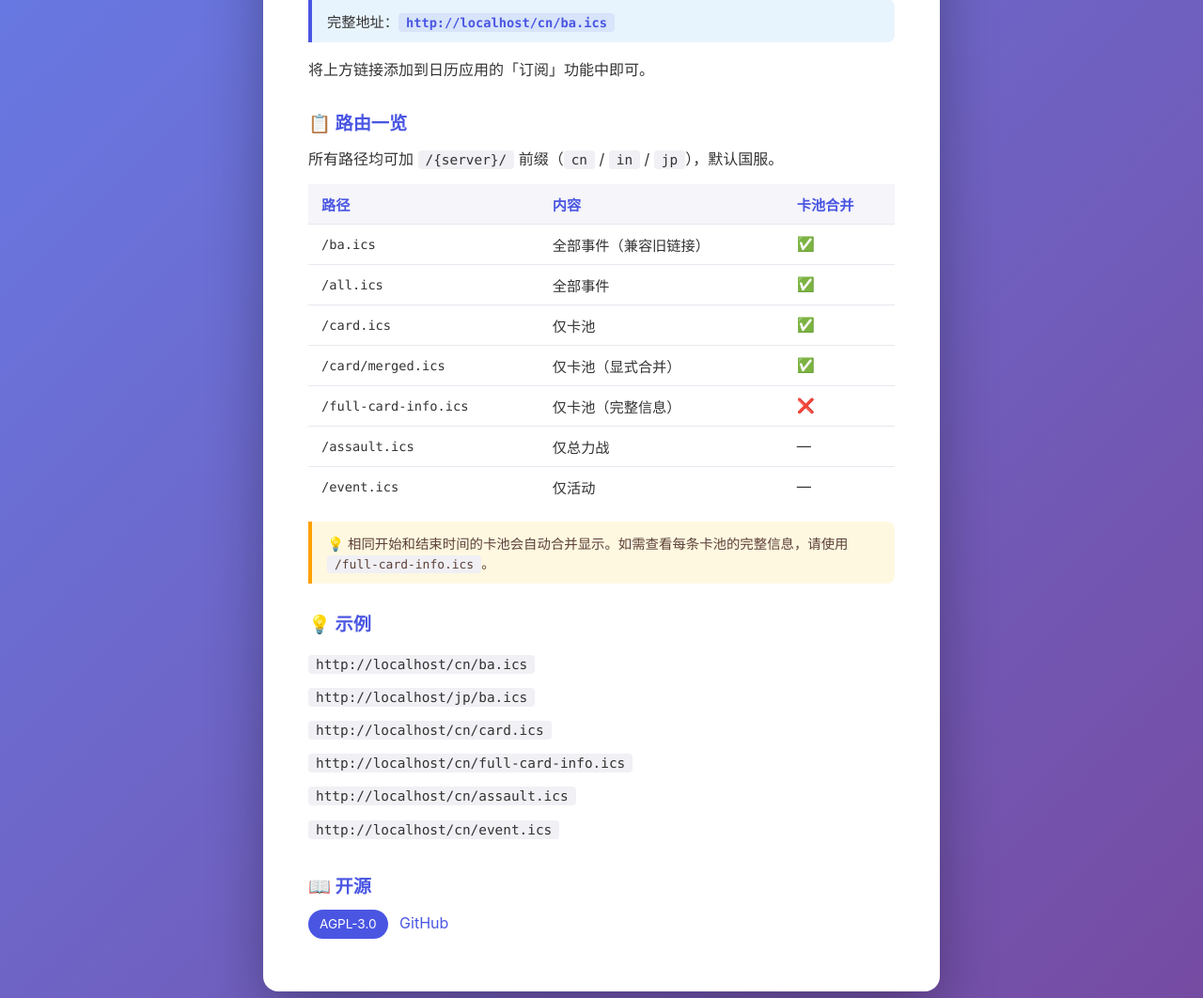
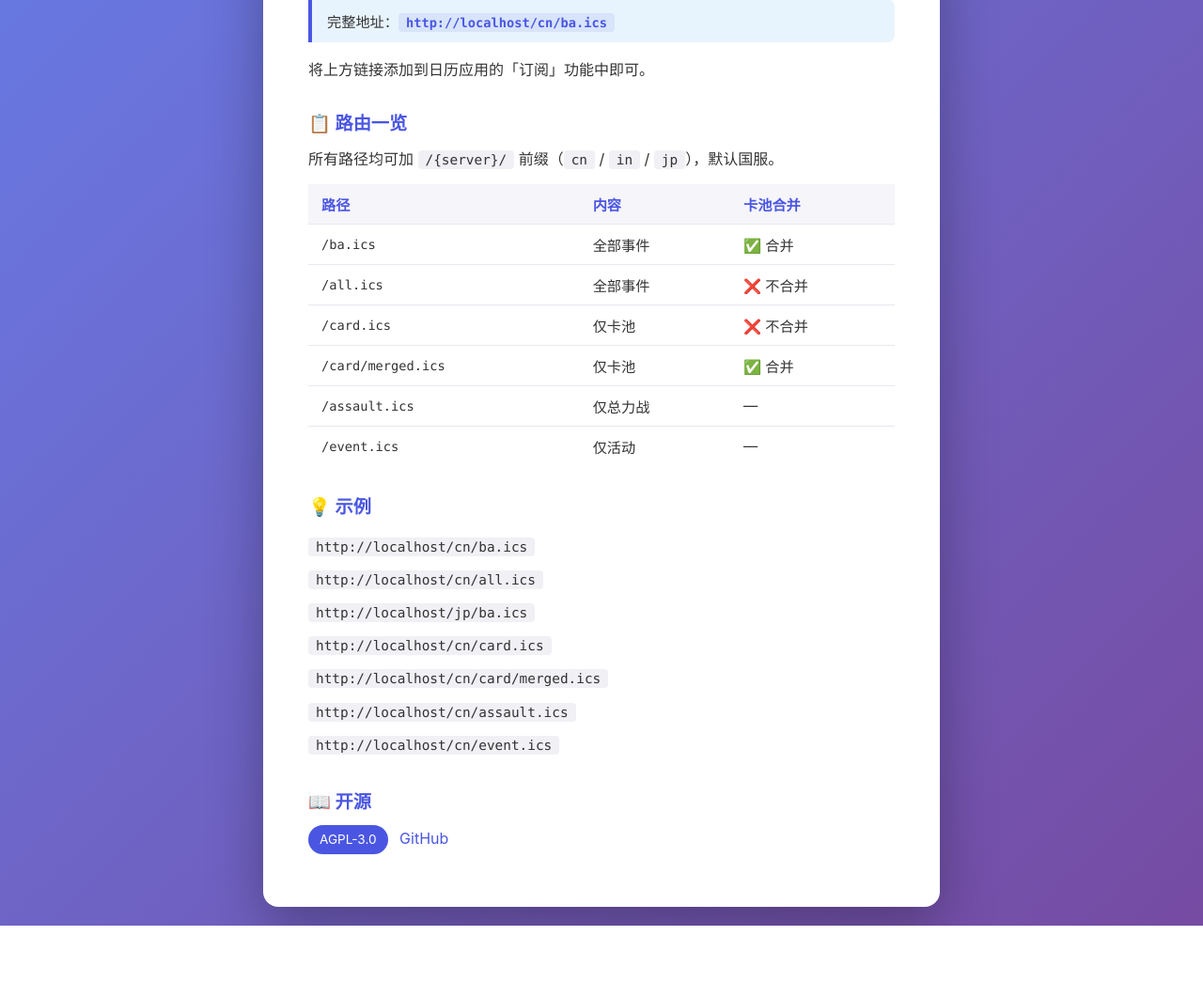
Before and after one commit to This-is-XiaoDeng/BlueArchive.ics, a FastAPI app: page / in a window 1280 px wide. Shown: the part 296-1358 px from the top of the page at 94% size. After the commit the page ends 1281 px from the top, so only its background shows below. Run offline with FastAPI, Linux system fonts and the light colour scheme.

Commit message:
refactor: 调整终结点合并逻辑，删除 /full-card-info.ics
- /ba.ics: 全部事件 + 卡池合并
- /all.ics: 全部事件 + 卡池不合并
- /card.ics: 仅卡池 + 不合并
- /card/merged.ics: 仅卡池 + 合并
- 删除 /full-card-info.ics

```diff
--- a/bluearchive_ics/main.py
+++ b/bluearchive_ics/main.py
@@ -31,7 +31,6 @@ class EventTypeParam(str, Enum):
     ALL = "all"
     CARD = "card"
     CARD_MERGED = "card/merged"
-    FULL_CARD = "full-card-info"
     ASSAULT = "assault"
     EVENT = "event"
 
@@ -39,10 +38,9 @@ class EventTypeParam(str, Enum):
 # 映射：路径参数 -> (筛选集合, 是否合并卡池)
 FILTER_MAP: dict[EventTypeParam, tuple[set[EventType] | None, bool]] = {
     EventTypeParam.BA: (None, True),
-    EventTypeParam.ALL: (None, True),
-    EventTypeParam.CARD: ({EventType.CARD}, True),
+    EventTypeParam.ALL: (None, False),
+    EventTypeParam.CARD: ({EventType.CARD}, False),
     EventTypeParam.CARD_MERGED: ({EventType.CARD}, True),
-    EventTypeParam.FULL_CARD: ({EventType.CARD}, False),
     EventTypeParam.ASSAULT: ({EventType.ASSAULT}, False),
     EventTypeParam.EVENT: ({EventType.EVENT}, False),
 }
@@ -72,21 +70,15 @@ async def card_merged_ics_default():
     return await _generate_ics(ServerType.CN, EventTypeParam.CARD_MERGED)
 
 
-@app.get("/full-card-info.ics")
-async def full_card_info_ics_default():
-    """国服完整卡池信息（不合并）"""
-    return await _generate_ics(ServerType.CN, EventTypeParam.FULL_CARD)
-
-
 @app.get("/{server}/ba.ics")
 async def ba_ics_server(server: ServerType):
-    """指定服务器的全部事件"""
+    """指定服务器的全部事件（合并卡池）"""
     return await _generate_ics(server, EventTypeParam.BA)
 
 
 @app.get("/{server}/all.ics")
 async def all_ics_server(server: ServerType):
-    """指定服务器的全部事件"""
+    """指定服务器的全部事件（不合并卡池）"""
     return await _generate_ics(server, EventTypeParam.ALL)
 
 
@@ -94,12 +86,6 @@ async def all_ics_server(server: ServerType):
 async def card_merged_ics_server(server: ServerType):
     """指定服务器的合并卡池"""
     return await _generate_ics(server, EventTypeParam.CARD_MERGED)
-
-
-@app.get("/{server}/full-card-info.ics")
-async def full_card_info_ics_server(server: ServerType):
-    """指定服务器的完整卡池信息（不合并）"""
-    return await _generate_ics(server, EventTypeParam.FULL_CARD)
 
 
 @app.get("/{server}/{type}.ics")
--- a/bluearchive_ics/templates/index.html
+++ b/bluearchive_ics/templates/index.html
@@ -125,16 +125,6 @@
         color: #4a56e2;
         font-weight: 600;
       }
-
-      .note {
-        background: #fff8e1;
-        border-left: 4px solid #ffa000;
-        padding: 12px 16px;
-        border-radius: 0 8px 8px 0;
-        margin: 16px 0;
-        font-size: 0.9em;
-        color: #5d4037;
-      }
     </style>
   </head>
   <body>
@@ -166,28 +156,23 @@
         <tbody>
           <tr>
             <td>/ba.ics</td>
-            <td>全部事件（兼容旧链接）</td>
-            <td>✅</td>
+            <td>全部事件</td>
+            <td>✅ 合并</td>
           </tr>
           <tr>
             <td>/all.ics</td>
             <td>全部事件</td>
-            <td>✅</td>
+            <td>❌ 不合并</td>
           </tr>
           <tr>
             <td>/card.ics</td>
             <td>仅卡池</td>
-            <td>✅</td>
+            <td>❌ 不合并</td>
           </tr>
           <tr>
             <td>/card/merged.ics</td>
-            <td>仅卡池（显式合并）</td>
-            <td>✅</td>
-          </tr>
-          <tr>
-            <td>/full-card-info.ics</td>
-            <td>仅卡池（完整信息）</td>
-            <td>❌</td>
+            <td>仅卡池</td>
+            <td>✅ 合并</td>
           </tr>
           <tr>
             <td>/assault.ics</td>
@@ -201,10 +186,6 @@
           </tr>
         </tbody>
       </table>
-
-      <div class="note">
-        💡 相同开始和结束时间的卡池会自动合并显示。如需查看每条卡池的完整信息，请使用 <code>/full-card-info.ics</code>。
-      </div>
 
       <h2>💡 示例</h2>
       <div id="examples" style="line-height: 2.2;"></div>
@@ -223,9 +204,10 @@
 
         var paths = [
           "/cn/ba.ics",
+          "/cn/all.ics",
           "/jp/ba.ics",
           "/cn/card.ics",
-          "/cn/full-card-info.ics",
+          "/cn/card/merged.ics",
           "/cn/assault.ics",
           "/cn/event.ics",
         ];
```
Also changed, not shown: README.md.
